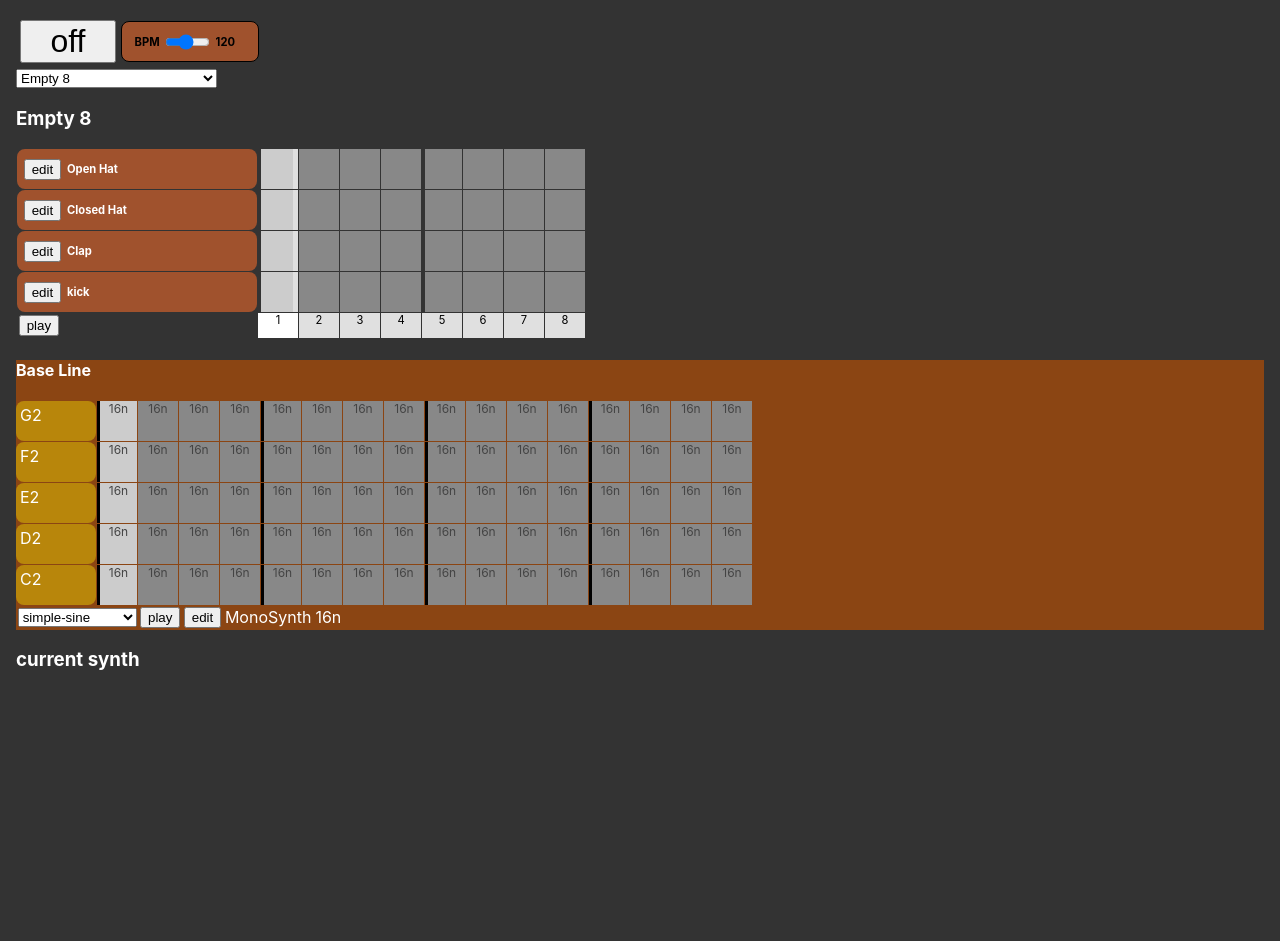
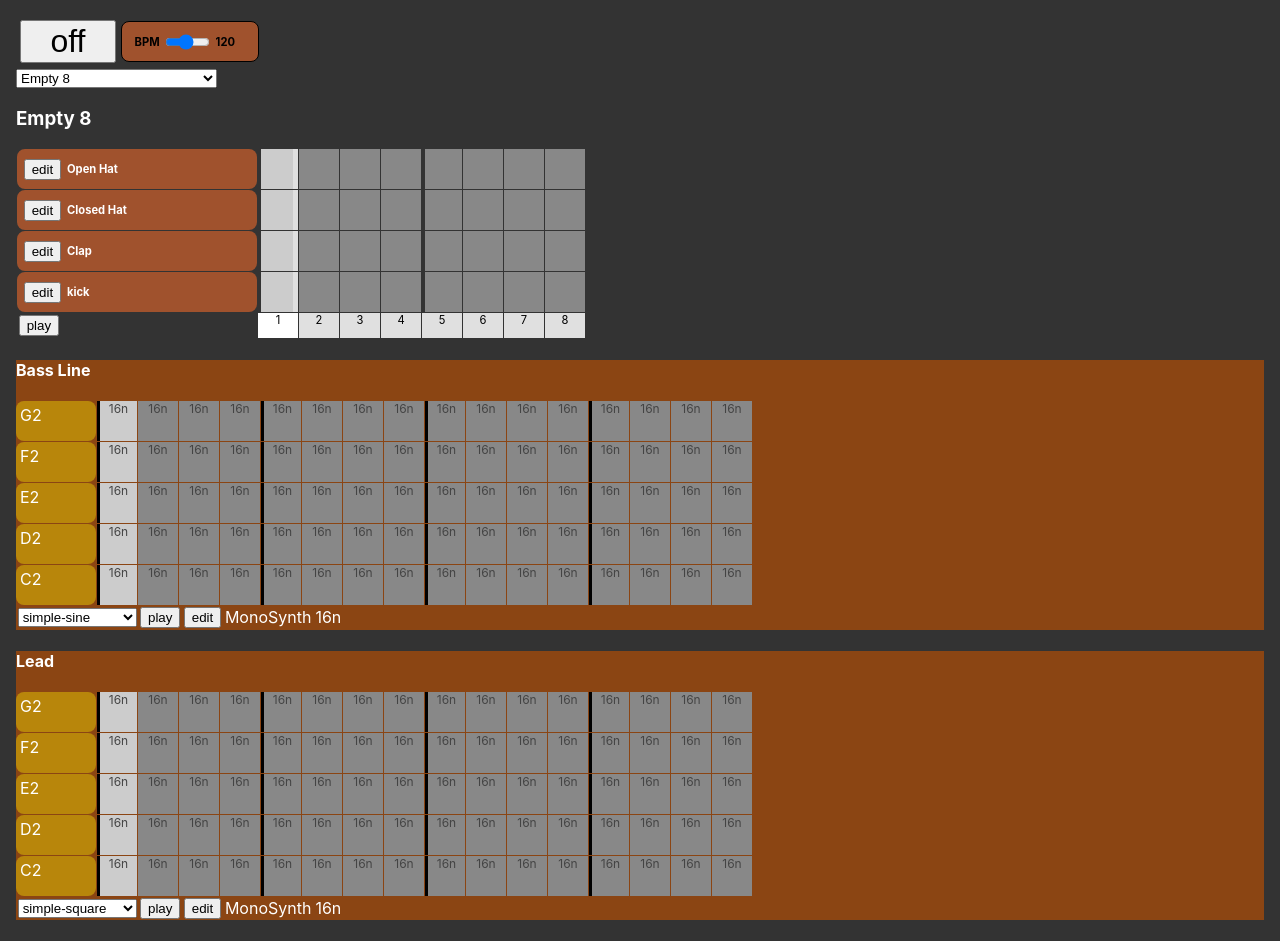
Before and after one commit to joshmarinacci/xp, a React (Create React App) app in the folder synth2/: page / in a window 1280 px wide. Shown: the top 941 px of the page. Before the commit the page ends 800 px from the top, so only its background shows below. Built offline with nearby package versions, Linux system fonts and the light colour scheme.

Commit message:
add melody

```diff
--- a/synth2/src/App.js
+++ b/synth2/src/App.js
@@ -22,9 +22,17 @@ let MASTER_SYNTHS = MakePercussionInstruments()
 
 let INSTRUMENTS = MakeInstruments();
 let bass_steps = new BassLineSequence(
-    "Base Line",
+    "Bass Line",
     'simple-sine',
     INSTRUMENTS['simple-sine'],
+    ["C2",'D2',"E2","F2","G2"].reverse(),
+    '16n',
+    16)
+
+let lead_steps = new BassLineSequence(
+    "Lead",
+    "simple-square",
+    INSTRUMENTS['simple-square'],
     ["C2",'D2',"E2","F2","G2"].reverse(),
     '16n',
     16)
@@ -57,10 +65,11 @@ function App() {
             onEdit={data => set_editing_synth(new SynthWrapper(data.synth, data.name))}
             availableInstruments={INSTRUMENTS}
         />
-        {/*<HBox>*/}
-        {/*    <button onClick={()=>set_editing_synth(new SynthWrapper(new MonoSynth().toDestination()))}>+ mono synth</button>*/}
-        {/*    <button onClick={()=>set_editing_synth(new SynthWrapper(new DuoSynth().toDestination()))}>+ duo synth</button>*/}
-        {/*</HBox>*/}
+        <SequencerGrid2
+            data={lead_steps}
+            onEdit={data => set_editing_synth(new SynthWrapper(data.synth, data.name))}
+            availableInstruments={INSTRUMENTS}
+        />
         <div>
             <h3>current synth</h3>
             {editing_synth?<SynthEditor key={editing_synth.id} synth={editing_synth}/>:<div/>}
```
